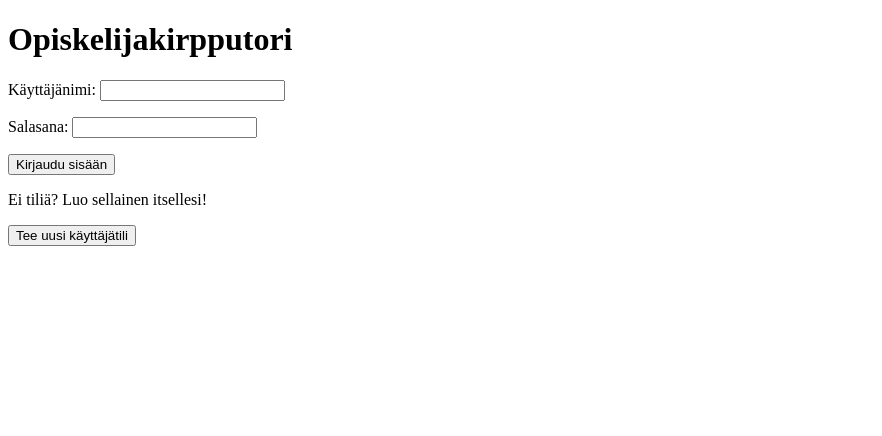
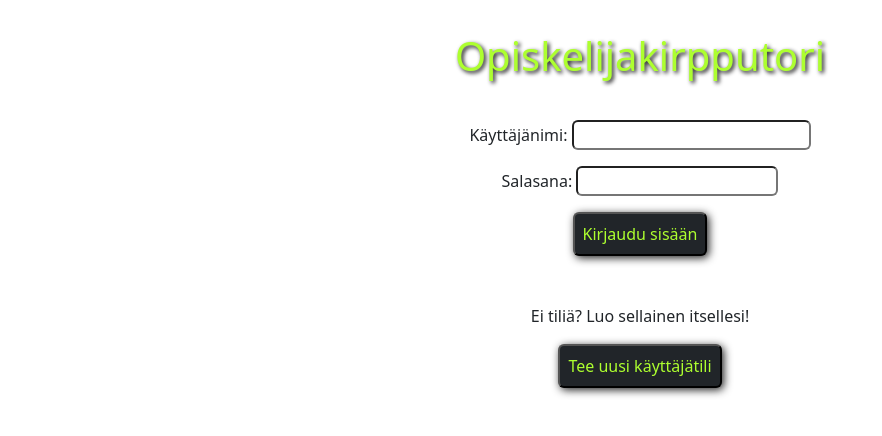
Before and after one commit to nukkapompula/ohj-naytto, a website: page index.html in a window 1280 px wide. Shown: the whole page, without its empty margins (0-882 px from the left). Drawn offline with nearby package versions, Linux system fonts and the light colour scheme.

Commit message:
bootstrap käyttöön

```diff
--- a/index.html
+++ b/index.html
@@ -3,34 +3,42 @@
 <head>
     <meta charset="UTF-8">
     <meta name="viewport" content="width=device-width, initial-scale=1.0">
-    <link rel="stylesheet" href="style.css">
+    <link href="https://cdn.jsdelivr.net/npm/bootstrap@5.3.0-alpha1/dist/css/bootstrap.min.css" rel="stylesheet" integrity="sha384-GLhlTQ8iRABdZLl6O3oVMWSktQOp6b7In1Zl3/Jr59b6EGGoI1aFkw7cmDA6j6gD" crossorigin="anonymous">
     <title>Opiskelijakirpputori</title>
+    <style>
+        h1 {color: greenyellow; text-shadow: 2px 2px 4px #111111;}
+        button {color: greenyellow; box-shadow: 2px 2px 8px #222222;}
+    </style>
 </head>
 <body>
-    <h1>Opiskelijakirpputori</h1>
 
-    <div id="loginWindow">
-        <p>Käyttäjänimi: <input type="text" id="loginUsername" size="20" maxlength="20"></p>
-        <p>Salasana: <input type="password" id="loginPassword" size="20" maxlength="20"></p>
-        <button onmousedown="loginUser()">Kirjaudu sisään</button>
+    <section class="container p-3 text-center">
+        <h1 class="p-3">Opiskelijakirpputori</h1>
+
+        <div id="loginWindow" class="container p-3">
+            <p>Käyttäjänimi: <input type="text" id="loginUsername" size="20" maxlength="20" class="rounded"></p>
+            <p>Salasana: <input type="password" id="loginPassword" size="16" maxlength="16" class="rounded"></p>
+            <button onmousedown="loginUser()" class="bg-dark rounded p-2">Kirjaudu sisään</button>
             <br>
-        <p>Ei tiliä? Luo sellainen itsellesi!</p>
-        <button onmousedown="createNewAccount()">Tee uusi käyttäjätili</button>
+            <p class="pt-5">Ei tiliä? Luo sellainen itsellesi!</p>
+            <button onmousedown="createNewAccount()" class="bg-dark rounded p-2">Tee uusi käyttäjätili</button>
         </div>
 
-    <div id="signupWindow" style="display: none;">
+        <div id="signupWindow" style="display: none;" class="container p-3">
             <p>
                 Täydennä allaolevat kentät. Tili luodaan, jos tiedoissa ei ole ongelmia!
             </p>
-        <p>Käyttäjänimesi: <input type="text" id="signupUsername" size="20" maxlength="20"></p>
-        <p>Salasanasi: <input type="password" id="signupPassword" size="20" maxlength="20"></p>
-        <button onmousedown="confirmNewAccount()">Vahvista</button>
-        <button onmousedown="returnToLogin()">Peruuta</button>
+            <p>Käyttäjänimesi: <input type="text" id="signupUsername" size="20" maxlength="20" class="rounded"></p>
+            <p>Salasanasi: <input type="password" id="signupPassword" size="16" maxlength="16" class="rounded"></p>
+            <button onmousedown="confirmNewAccount()" class="bg-dark rounded p-2 mx-2">Vahvista</button>
+            <button onmousedown="returnToLogin()" class="bg-dark rounded p-2 mx-2">Peruuta</button>
         </div>
 
-    <div id="confirmationWindow" style="display: none;">
+        <div id="confirmationWindow" style="display: none;" class="container p-3">
             <p>Käyttäjä luotu!</p>
         </div>
+    </section>
+
     <script src="login.js"></script>
 </body>
 </html>
```
Lines whose indentation alone changed are shown as unchanged.
